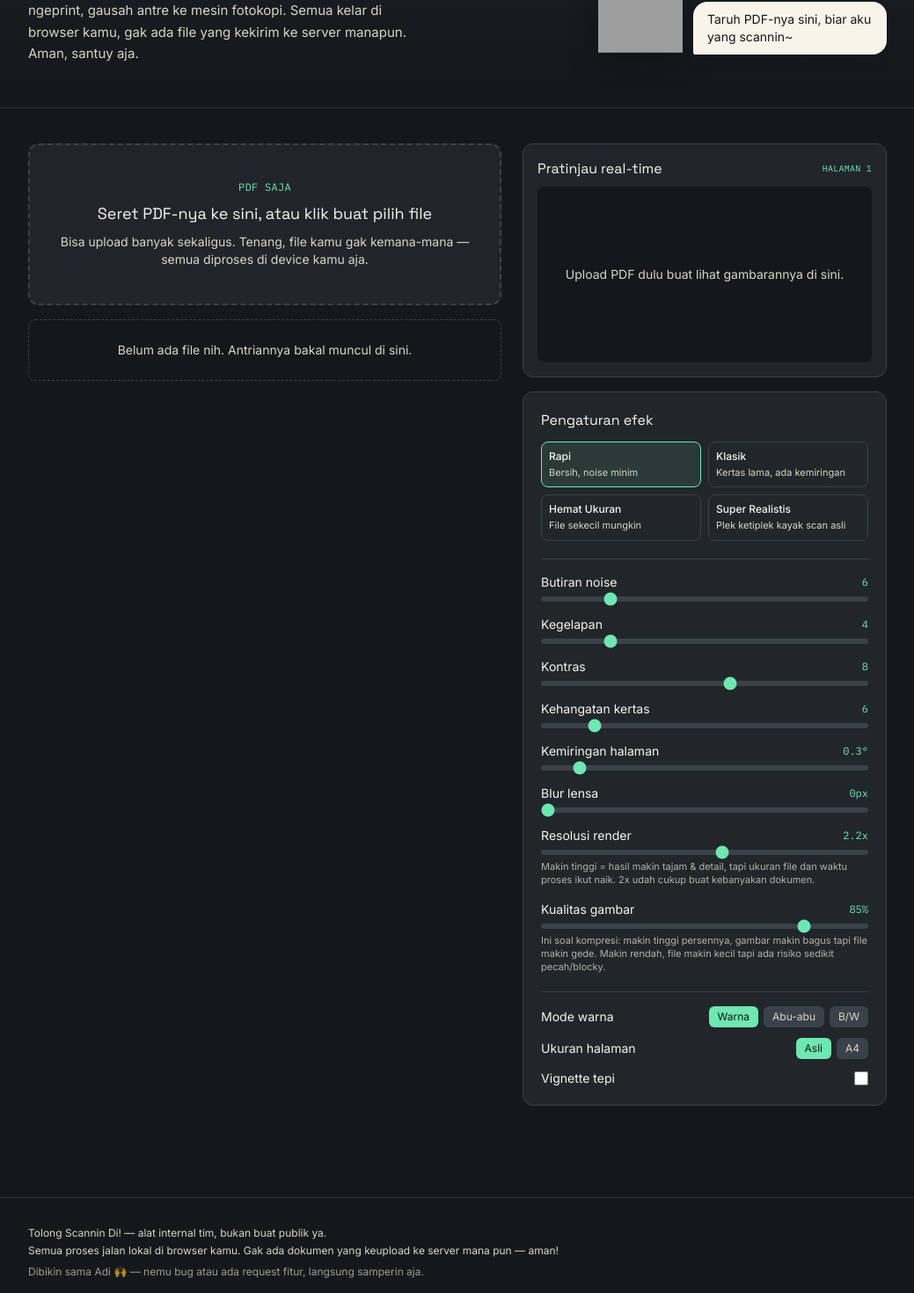
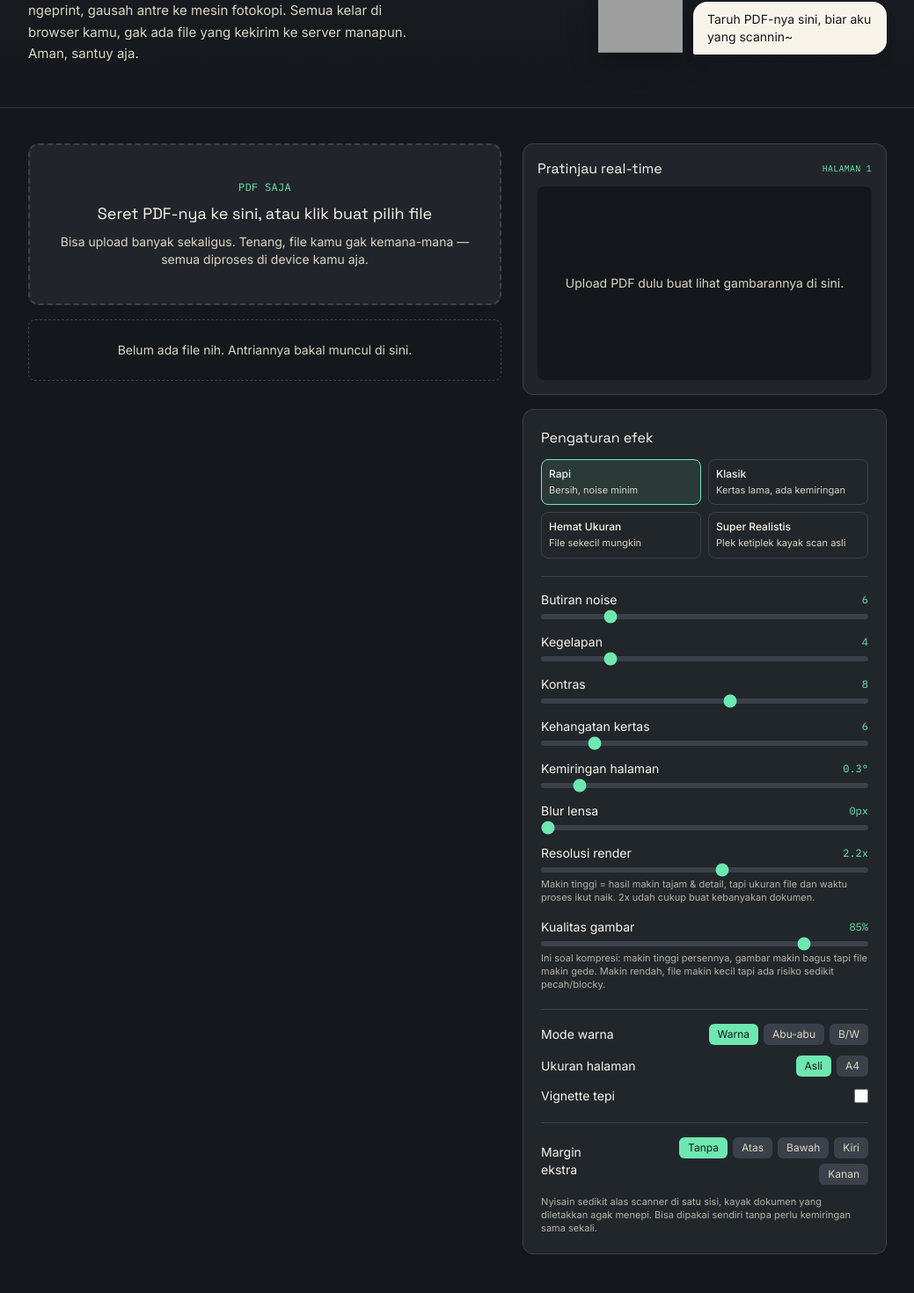
Before and after one commit to triadimirzakoni/Scan, a Next.js app: page / in a window 1280 px wide. Shown: the part 233-1703 px from the top of the page at 88% size, without its empty margins (120-1159 px from the left). Built offline with nearby package versions, Linux system fonts and the light colour scheme; grey boxes are pictures that could not be loaded.

Commit message:
Fix overflow horizontal preview, tambah opsi margin ekstra tanpa skew

```diff
--- a/app/page.tsx
+++ b/app/page.tsx
@@ -236,13 +236,13 @@ export default function Home() {
       <Hero />
 
       <div className="mx-auto grid max-w-5xl items-start gap-6 px-6 py-10 md:grid-cols-[1.3fr_1fr]">
-        <section className="flex flex-col gap-4">
+        <section className="flex min-w-0 flex-col gap-4">
           <UploadZone onFilesAdded={handleFilesAdded} />
           <FileQueue files={files} onRemove={handleRemove} onDownload={handleDownload} onPreview={handlePreview} />
         </section>
 
-        <section className="flex flex-col gap-4">
-          <div className="sticky top-4 z-10 flex flex-col gap-4">
+        <section className="flex min-w-0 flex-col gap-4">
+          <div className="sticky top-4 z-10 flex min-w-0 flex-col gap-4">
             <LivePreview
               baseCanvas={liveBaseCanvas}
               settings={settings}
--- a/components/LivePreview.tsx
+++ b/components/LivePreview.tsx
@@ -43,7 +43,7 @@ export default function LivePreview({
   }, [baseCanvas, settings]);
 
   return (
-    <div className="flex flex-col gap-2 rounded-xl border border-ink-line bg-ink-panel/60 p-4">
+    <div className="flex min-w-0 flex-col gap-2 rounded-xl border border-ink-line bg-ink-panel/60 p-4">
       <div className="flex items-center justify-between">
         <h2 className="font-display text-base text-paper-bright">
           Pratinjau real-time
@@ -64,8 +64,8 @@ export default function LivePreview({
       </div>
 
       <div
-        className={`flex items-center justify-center overflow-hidden rounded-lg bg-ink transition-all duration-200 ${
-          collapsed ? "h-16" : "min-h-[200px]"
+        className={`flex min-w-0 items-center justify-center overflow-hidden rounded-lg bg-ink transition-all duration-200 ${
+          collapsed ? "h-16" : "min-h-[220px]"
         }`}
       >
         {!baseCanvas && (
@@ -77,8 +77,8 @@ export default function LivePreview({
         )}
         <canvas
           ref={canvasRef}
-          className={`max-w-full object-contain ${
-            collapsed ? "h-16 w-auto" : "h-auto w-auto max-h-[46vh]"
+          className={`block max-w-full object-contain ${
+            collapsed ? "h-16 w-auto" : "h-auto w-auto max-h-[70vh]"
           } ${baseCanvas ? "" : "hidden"}`}
         />
       </div>
--- a/components/SettingsPanel.tsx
+++ b/components/SettingsPanel.tsx
@@ -227,6 +227,53 @@ export default function SettingsPanel({
           />
         </label>
       </div>
+
+      <div className="flex flex-col gap-3 border-t border-ink-line pt-4">
+        <div className="flex items-center justify-between gap-2">
+          <span className="text-sm text-paper-bright">Margin ekstra</span>
+          <div className="flex flex-wrap justify-end gap-1.5">
+            {(
+              [
+                ["none", "Tanpa"],
+                ["top", "Atas"],
+                ["bottom", "Bawah"],
+                ["left", "Kiri"],
+                ["right", "Kanan"],
+              ] as const
+            ).map(([side, label]) => (
+              <button
+                key={side}
+                disabled={disabled}
+                onClick={() => update({ marginSide: side })}
+                className={`rounded-md px-2.5 py-1 text-xs disabled:cursor-not-allowed disabled:opacity-40 ${
+                  settings.marginSide === side
+                    ? "bg-scan text-ink"
+                    : "bg-ink-line text-paper-dim hover:text-paper-bright"
+                }`}
+              >
+                {label}
+              </button>
+            ))}
+          </div>
+        </div>
+        <p className="text-[11px] leading-snug text-paper-dim/80">
+          Nyisain sedikit alas scanner di satu sisi, kayak dokumen yang
+          diletakkan agak menepi. Bisa dipakai sendiri tanpa perlu
+          kemiringan sama sekali.
+        </p>
+
+        {settings.marginSide !== "none" && (
+          <Slider
+            label="Ukuran margin"
+            value={settings.marginSize}
+            min={1}
+            max={15}
+            unit="%"
+            onChange={(v) => update({ marginSize: v })}
+            disabled={disabled}
+          />
+        )}
+      </div>
     </div>
   );
 }
--- a/lib/scanEngine.ts
+++ b/lib/scanEngine.ts
@@ -207,13 +207,29 @@ function paintPageShadow(
   ctx.restore();
 }
 
-function drawWithSkew(
+/**
+ * Menyusun halaman di atas "alas scanner": menambahkan margin ekstra di
+ * satu sisi (kalau diaktifkan) dan/atau memiringkan halaman (kalau
+ * skewDeg > 0), lengkap dengan bayangan lembut mengikuti posisi akhirnya.
+ * `angleOverride` dipakai pratinjau real-time supaya sudutnya tidak acak
+ * tiap kali slider lain digeser.
+ */
+function composePageBed(
   source: HTMLCanvasElement,
-  skewDeg: number
+  settings: ScanSettings,
+  angleOverride?: number
 ): HTMLCanvasElement {
-  if (skewDeg <= 0) return source;
+  const hasSkew = settings.skewDeg > 0;
+  const hasMargin = settings.marginSide !== "none" && settings.marginSize > 0;
+  if (!hasSkew && !hasMargin) return source;
 
-  const angle = (Math.random() * 2 - 1) * skewDeg * (Math.PI / 180);
+  const angle =
+    angleOverride !== undefined
+      ? angleOverride
+      : hasSkew
+      ? (Math.random() * 2 - 1) * settings.skewDeg * (Math.PI / 180)
+      : 0;
+
   const out = document.createElement("canvas");
   out.width = source.width;
   out.height = source.height;
@@ -221,41 +237,30 @@ function drawWithSkew(
   if (!ctx) return source;
 
   paintScannerBed(ctx, out.width, out.height);
-  paintPageShadow(ctx, out.width / 2, out.height / 2, angle, source.width, source.height);
 
-  ctx.translate(out.width / 2, out.height / 2);
+  // geser posisi dokumen supaya satu sisi menyisakan ruang kosong ala
+  // dokumen yang diletakkan agak menepi di kaca scanner
+  let dx = 0;
+  let dy = 0;
+  if (hasMargin) {
+    const insetX = (settings.marginSize / 100) * source.width;
+    const insetY = (settings.marginSize / 100) * source.height;
+    if (settings.marginSide === "left") dx = insetX;
+    if (settings.marginSide === "right") dx = -insetX;
+    if (settings.marginSide === "top") dy = insetY;
+    if (settings.marginSide === "bottom") dy = -insetY;
+  }
+
+  const centerX = out.width / 2 + dx;
+  const centerY = out.height / 2 + dy;
+
+  paintPageShadow(ctx, centerX, centerY, angle, source.width, source.height);
+
+  ctx.save();
+  ctx.translate(centerX, centerY);
   ctx.rotate(angle);
   ctx.drawImage(source, -source.width / 2, -source.height / 2);
-  ctx.setTransform(1, 0, 0, 1, 0, 0);
-
-  return out;
-}
-
-/**
- * Versi skew yang deterministik (bukan acak) khusus untuk pratinjau
- * real-time, supaya gambar tidak "meloncat" tiap kali user menggeser
- * slider yang tidak berkaitan dengan kemiringan.
- */
-function applyFixedSkew(
-  source: HTMLCanvasElement,
-  skewDeg: number
-): HTMLCanvasElement {
-  if (skewDeg <= 0) return source;
-
-  const angle = skewDeg * (Math.PI / 180);
-  const out = document.createElement("canvas");
-  out.width = source.width;
-  out.height = source.height;
-  const ctx = out.getContext("2d");
-  if (!ctx) return source;
-
-  paintScannerBed(ctx, out.width, out.height);
-  paintPageShadow(ctx, out.width / 2, out.height / 2, angle, source.width, source.height);
-
-  ctx.translate(out.width / 2, out.height / 2);
-  ctx.rotate(angle);
-  ctx.drawImage(source, -source.width / 2, -source.height / 2);
-  ctx.setTransform(1, 0, 0, 1, 0, 0);
+  ctx.restore();
 
   return out;
 }
@@ -308,7 +313,7 @@ export function applyPreviewPipeline(
     applyLensBlur(working, settings.blur);
   }
   applyScanEffect(working, settings);
-  return applyFixedSkew(working, settings.skewDeg);
+  return composePageBed(working, settings, settings.skewDeg * (Math.PI / 180));
 }
 
 export interface ScanResult {
@@ -359,7 +364,7 @@ export async function scanPdfFile(
     }
 
     applyScanEffect(canvas, settings);
-    const finalCanvas = drawWithSkew(canvas, settings.skewDeg);
+    const finalCanvas = composePageBed(canvas, settings);
 
     const imgData = finalCanvas.toDataURL(
       "image/jpeg",
--- a/lib/types.ts
+++ b/lib/types.ts
@@ -1,6 +1,8 @@
 export type ColorMode = "color" | "grayscale" | "bw";
 
 export type PageFit = "original" | "a4";
+
+export type MarginSide = "none" | "top" | "bottom" | "left" | "right";
 
 export interface ScanSettings {
   /** 0-30, jumlah butiran noise piksel */
@@ -18,6 +20,10 @@ export interface ScanSettings {
   /** vignette di tepi halaman ala jatuhnya cahaya scanner */
   vignette: boolean;
   colorMode: ColorMode;
+  /** sisi mana yang dikasih margin ekstra ala kelebihan area scan, tanpa perlu memiringkan halaman */
+  marginSide: MarginSide;
+  /** 0-15, persentase dari lebar/tinggi halaman yang jadi margin ekstra tsb */
+  marginSize: number;
   /** 1.5 - 3.0, resolusi render sebelum dikompres */
   renderScale: number;
   /** 0.5 - 0.95 kualitas kompresi JPEG */
@@ -37,6 +43,8 @@ export const PRESETS: Record<PresetName, ScanSettings> = {
     skewDeg: 0.3,
     vignette: false,
     colorMode: "color",
+    marginSide: "none",
+    marginSize: 0,
     renderScale: 2.2,
     jpegQuality: 0.85,
     pageFit: "original",
@@ -50,6 +58,8 @@ export const PRESETS: Record<PresetName, ScanSettings> = {
     skewDeg: 1.1,
     vignette: true,
     colorMode: "grayscale",
+    marginSide: "none",
+    marginSize: 0,
     renderScale: 2.0,
     jpegQuality: 0.78,
     pageFit: "original",
@@ -63,6 +73,8 @@ export const PRESETS: Record<PresetName, ScanSettings> = {
     skewDeg: 0,
     vignette: false,
     colorMode: "grayscale",
+    marginSide: "none",
+    marginSize: 0,
     renderScale: 1.5,
     jpegQuality: 0.6,
     pageFit: "original",
@@ -76,6 +88,8 @@ export const PRESETS: Record<PresetName, ScanSettings> = {
     skewDeg: 0.8,
     vignette: true,
     colorMode: "grayscale",
+    marginSide: "left",
+    marginSize: 4,
     renderScale: 2.0,
     jpegQuality: 0.72,
     pageFit: "original",
```
